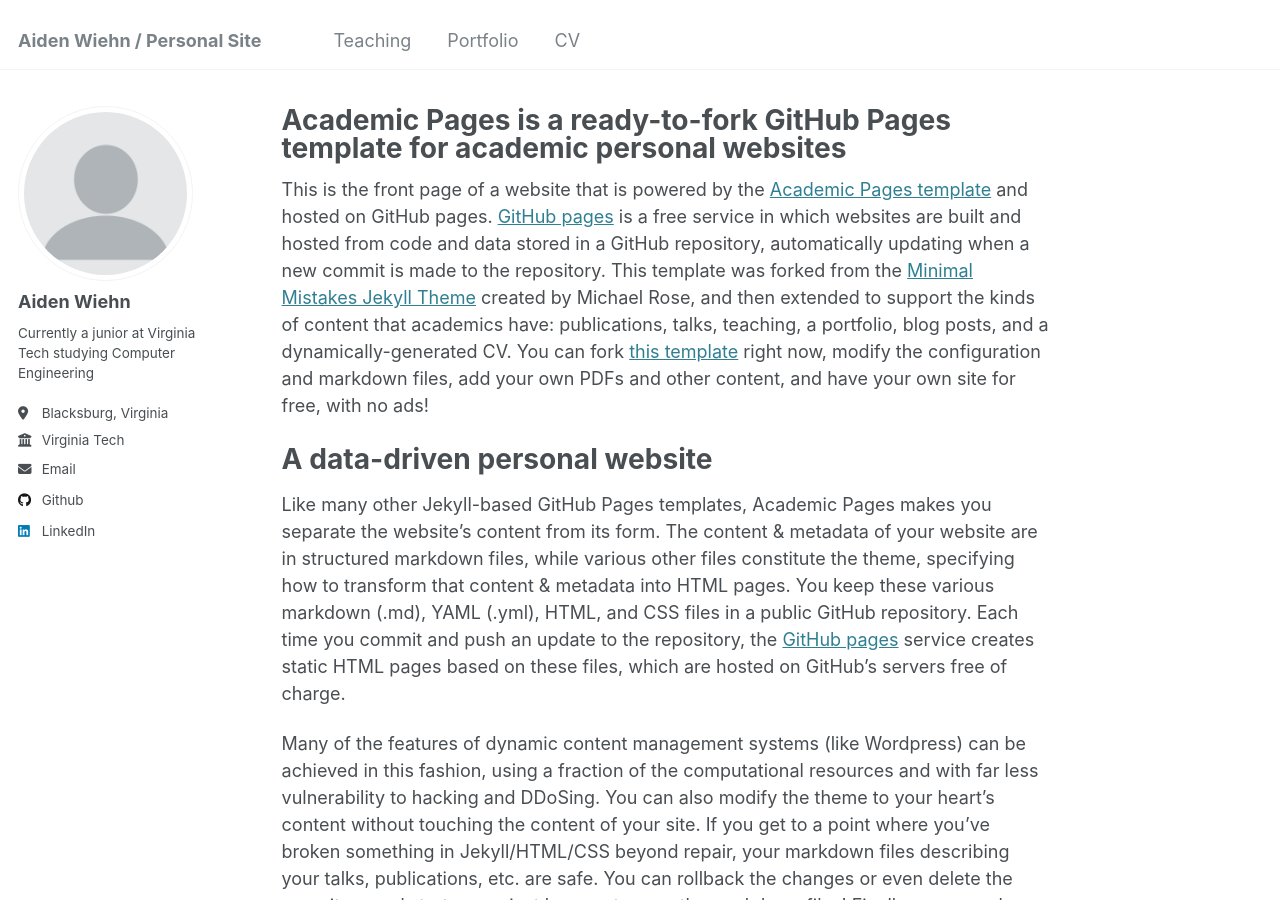
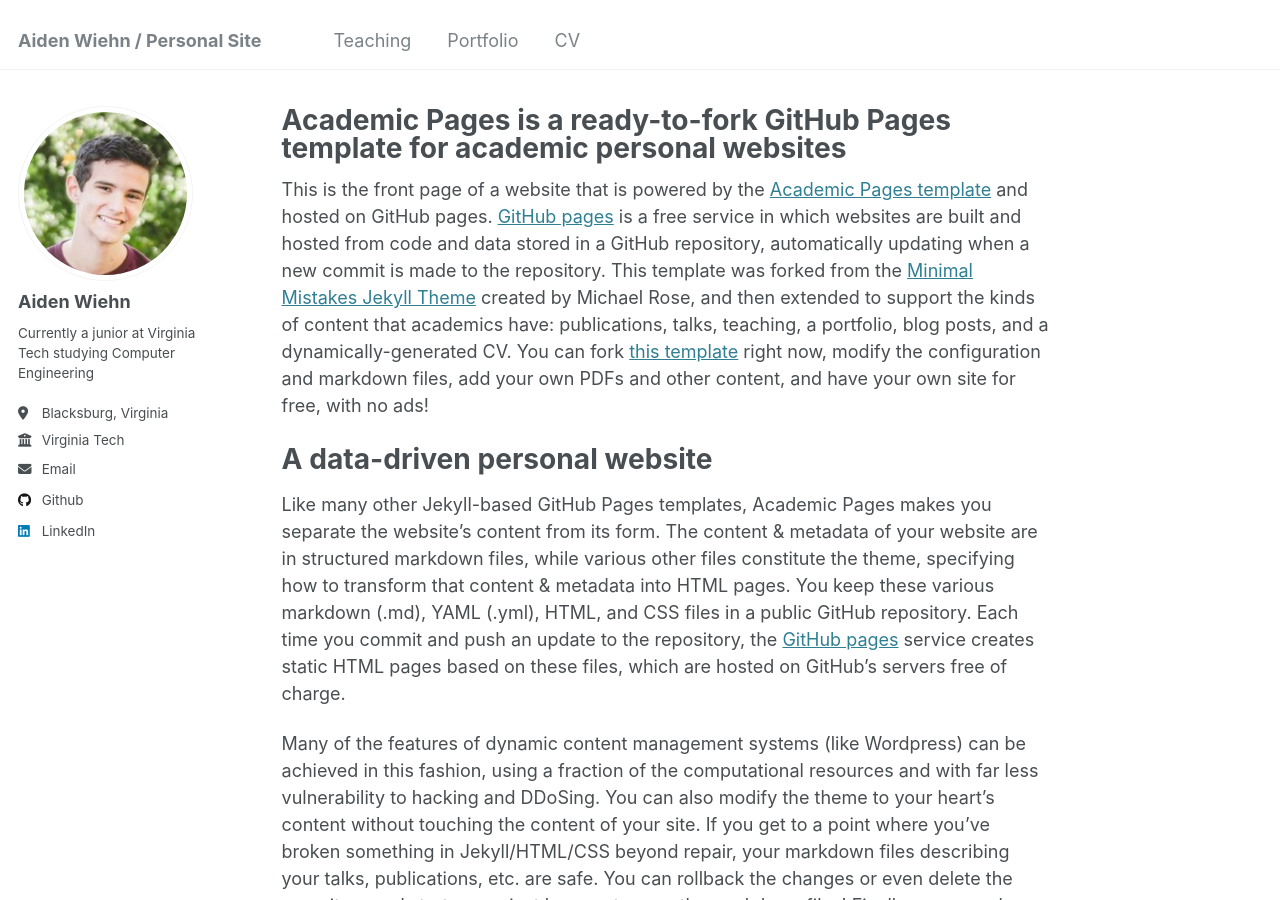
Before and after one commit to aidenwvt/aidenwvt.github.io, a Jekyll site: the page built from _pages/about.md, in a window 1280 px wide and 900 px high. Built offline with Jekyll 4.4.1, drawn with Linux system fonts in a browser that asks for light colours.

Commit message:
Update _config.yml

```diff
--- a/_config.yml
+++ b/_config.yml
@@ -21,7 +21,7 @@ repository               : "https://aidenwvt.github.io/"
 #               Additional customization can be done by editing /_includes/author-profile.html
 author:
   # Biographic information
-  avatar           : "profile.png"
+  avatar           : "LinkedIn.jpg"
   name             : "Aiden Wiehn"
   bio              : "Currently a junior at Virginia Tech studying Computer Engineering"
   location         : "Blacksburg, Virginia"
```
